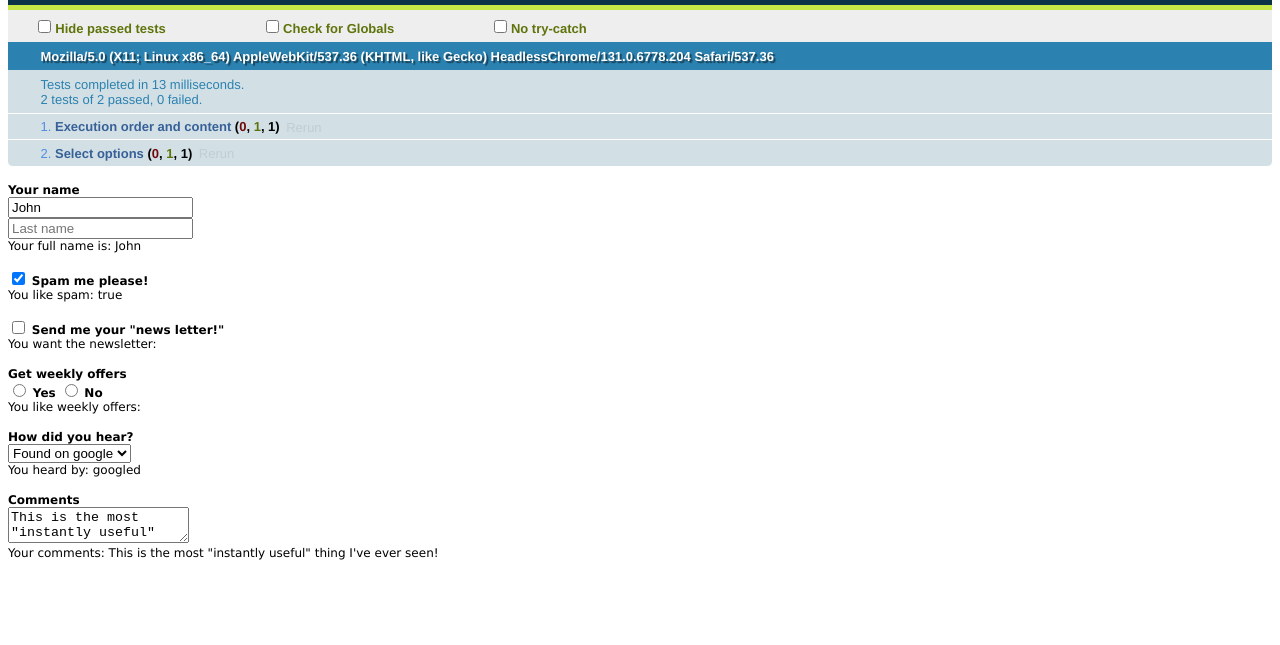
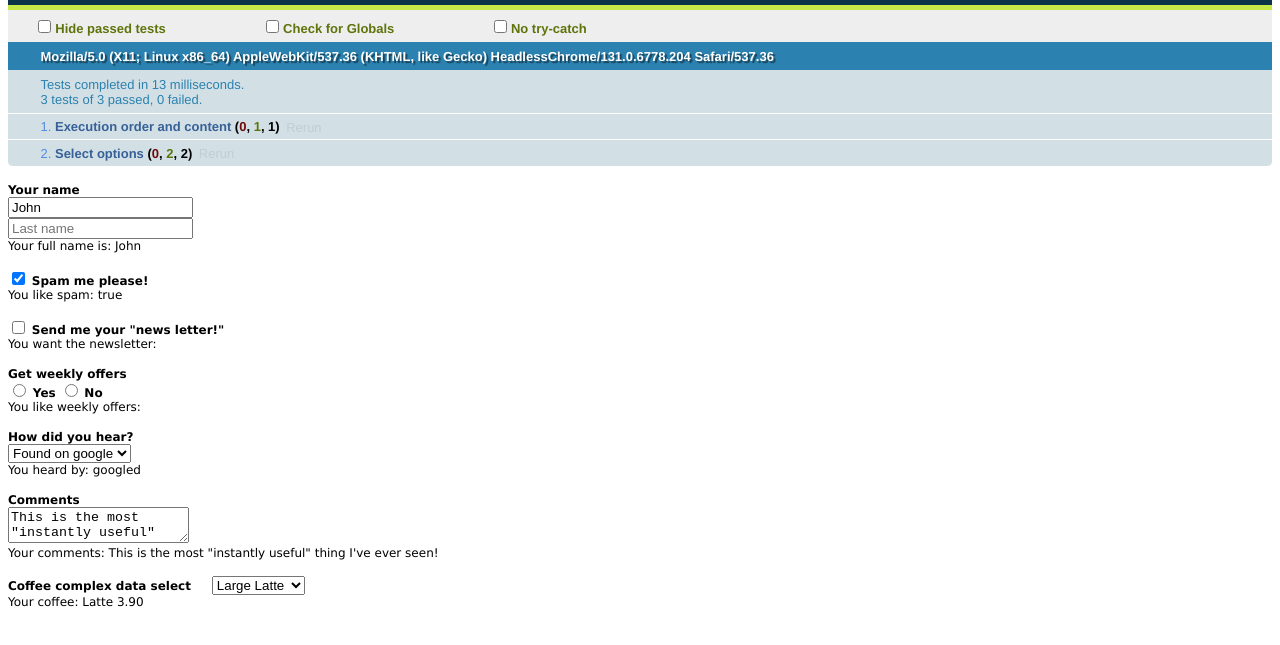
Before and after one commit to jsguy/kotools, a plain HTML site: page test.htm in a window 1280 px wide. Shown: the part 39-684 px from the top of the page. Drawn offline with Linux system fonts and the light colour scheme.

Commit message:
Added complex object for select box test

```diff
--- a/test.htm
+++ b/test.htm
@@ -95,6 +95,19 @@
 	</div>
 	<div class='clear'></div>
 
+	<div class='fieldSurround'>
+		<label>Coffee complex data select</label>
+		<select data-bind="valueInit: coffee, optionsInit: coffeeOptions">
+			<option data-ko-price="3.40">Cappuccino</option>
+			<option data-ko-price="3.90" value="Latte" selected>Large Latte</option>
+			<option data-ko-price="3.20" value="Longblack">Long black</option>
+		</select>
+	</div>
+	<div class='valueSurround'>
+		Your coffee: <span data-bind="text: coffeeText().value + ' ' + coffeeText().price"></span>
+	</div>
+	<div class='clear'></div>
+
 	<script>
 		var Viewmodel = function(){
 			var self = this;
@@ -112,6 +125,20 @@
 			self.newsLetter = ko.observable();
 			self.heard = ko.observable();
 			self.heardOptions = ko.observableArray();
+
+			self.coffee = ko.observable();
+			self.coffeeOptions = ko.observableArray();
+			//	Computed to get the coffee complex object
+			self.coffeeText = ko.computed({
+				read: function(){
+					var value = self.coffee(),
+						coffees = ko.utils.arrayFilter(self.coffeeOptions(), function(data) {
+							return !!(data.value == value);
+						});
+					return (coffees && coffees.length == 1)? coffees[0]: { value: "Not selected", price: "0.00" };
+				}
+			});
+
 		}, viewmodel = new Viewmodel(),
 		o = [], s;
 
@@ -128,7 +155,8 @@
 	</script>
 
 	<script>
-		s = o[13];
+		var s = o[13],
+			s2 = o[23];
 
 		test( 'Execution order and content', function() {
 			ok(	o[1] === 'John' &&
@@ -143,7 +171,8 @@
 				o[11] === 'googled' &&
 				o[12] === 'heardOptions' &&
 				o[14] === 'comments' &&
-				o[15] === 'This is the most "instantly useful" thing I\'ve ever seen!'
+				o[15] === 'This is the most "instantly useful" thing I\'ve ever seen!',
+				o[16] === 'coffeeText'
 			, "passed" );
 		});
 
@@ -155,6 +184,16 @@
 				s[2].value === '3' &&
 				s[2].name === 'Found on bing'
 			, "correct");
+			ok( s2[0].value === 'Cappuccino' &&
+				s2[0].name === 'Cappuccino' &&
+				s2[0].price === '3.40' &&
+				s2[1].value === 'Latte' &&
+				s2[1].name === 'Large Latte' &&
+				s2[1].price === '3.90' &&
+				s2[2].value === 'Longblack' &&
+				s2[2].name === 'Long black' &&
+				s2[2].price === '3.20'
+			, "correct");
 		})
 	</script>
 </body>
```
